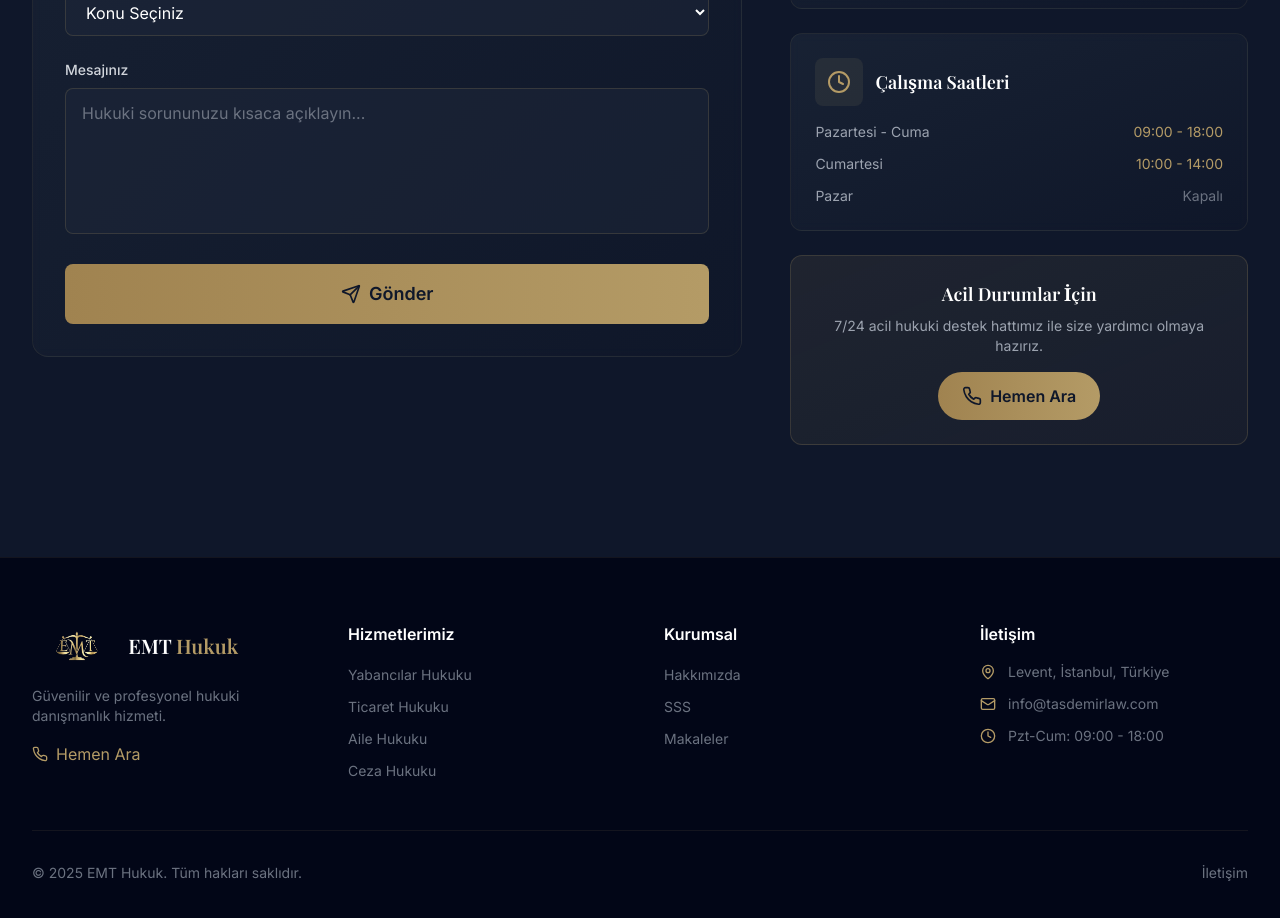
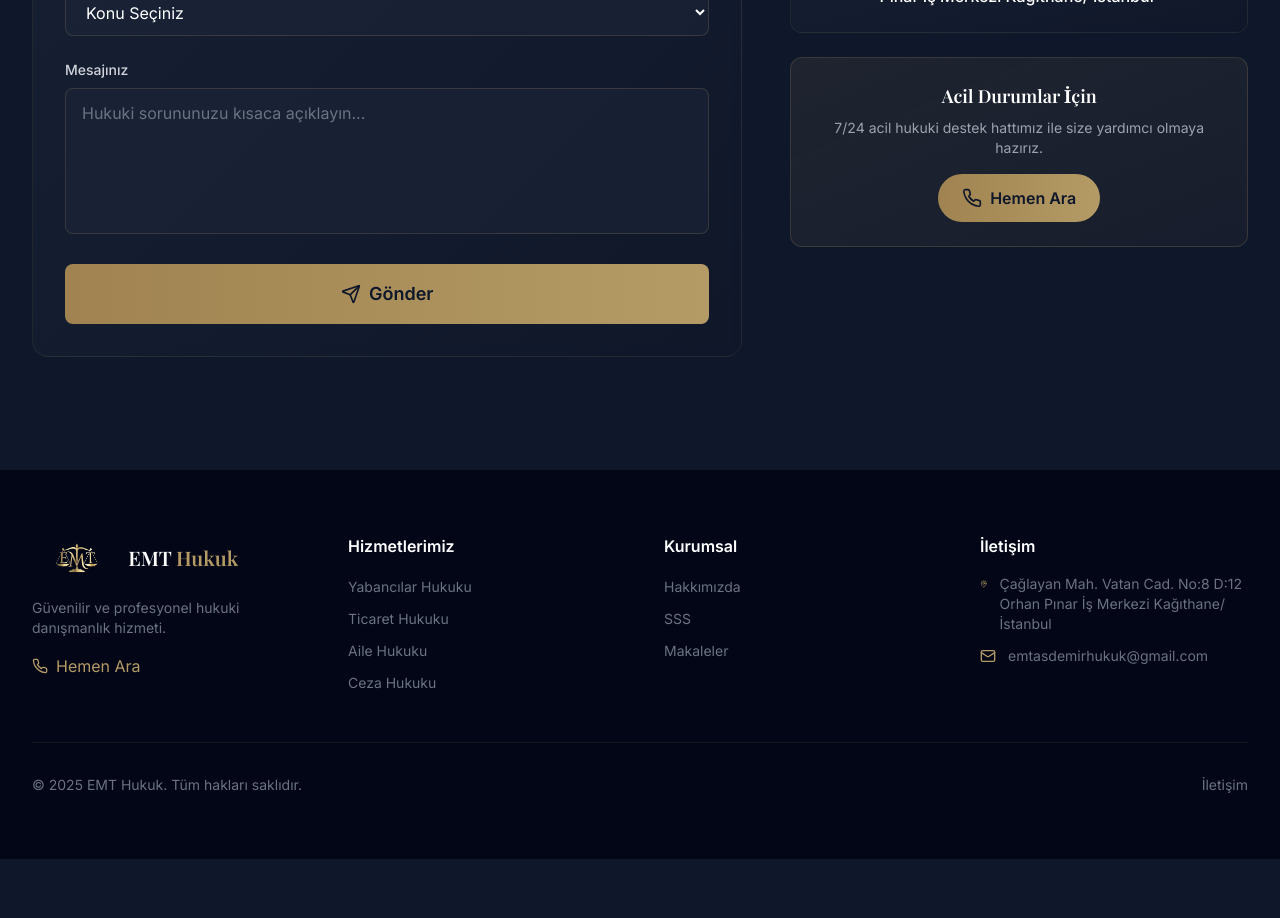
Before and after one commit to BerkayBilgenn/Enes_Mahmut_Ta-demir, a React (Vite) app: page /iletisim in a window 1280 px wide. Shown: the part 940-1858 px from the top of the page. After the commit the page ends 1799 px from the top, so only its background shows below. Built offline with nearby package versions, Linux system fonts and the light colour scheme.

Commit message:
Ofis bilgileri güncellendi: adres, telefon ve e-posta değiştirildi, çalışma saatleri kaldırıldı

```diff
--- a/src/App.jsx
+++ b/src/App.jsx
@@ -149,7 +149,7 @@ function Header() {
 
           <div className="hidden md:block">
             <motion.a
-              href="tel:+902121234567"
+              href="tel:+905388539944"
               className="inline-flex items-center gap-2 bg-gradient-to-r from-gold-600 to-gold px-6 py-2.5 rounded-full text-navy font-semibold text-sm hover:shadow-lg hover:shadow-gold/30 transition-all"
               whileHover={{ scale: 1.05 }}
               whileTap={{ scale: 0.95 }}
@@ -191,7 +191,7 @@ function Header() {
                   </Link>
                 ))}
                 <a
-                  href="tel:+902121234567"
+                  href="tel:+905388539944"
                   className="inline-flex items-center justify-center gap-2 bg-gold px-6 py-3 rounded-full text-navy font-semibold mt-2"
                 >
                   <Phone className="w-4 h-4" />
@@ -258,7 +258,7 @@ function Hero() {
           <motion.div variants={fadeInUp} className="flex flex-col sm:flex-row gap-4 justify-center items-center pt-4">
             {/* Primary CTA - Phone */}
             <motion.a
-              href="tel:+902121234567"
+              href="tel:+905388539944"
               className="group inline-flex items-center gap-3 bg-gradient-to-r from-gold-600 to-gold px-8 py-5 rounded-full text-navy font-bold text-lg shadow-2xl shadow-gold/30 hover:shadow-gold/50 transition-all"
               whileHover={{ scale: 1.05 }}
               whileTap={{ scale: 0.95 }}
@@ -513,7 +513,7 @@ function CTASection() {
             </motion.div>
 
             <motion.a
-              href="tel:+902121234567"
+              href="tel:+905388539944"
               className="inline-flex items-center gap-2 border border-gold/50 text-gold px-8 py-4 rounded-full font-semibold hover:bg-gold/10 transition-all"
               whileHover={{ scale: 1.05 }}
               whileTap={{ scale: 0.95 }}
@@ -565,7 +565,7 @@ function Footer() {
               Güvenilir ve profesyonel hukuki danışmanlık hizmeti.
             </p>
             <motion.a
-              href="tel:+902121234567"
+              href="tel:+905388539944"
               className="inline-flex items-center gap-2 text-gold hover:text-gold-400 transition-colors"
               whileHover={{ x: 5 }}
             >
@@ -608,16 +608,13 @@ function Footer() {
             <ul className="space-y-3">
               <li className="flex items-start gap-3">
                 <MapPin className="w-4 h-4 text-gold mt-0.5" />
-                <span className="text-gray-500 text-sm">Levent, İstanbul, Türkiye</span>
+                <span className="text-gray-500 text-sm">Çağlayan Mah. Vatan Cad. No:8 D:12 Orhan Pınar İş Merkezi Kağıthane/ İstanbul</span>
               </li>
               <li className="flex items-start gap-3">
                 <Mail className="w-4 h-4 text-gold mt-0.5" />
-                <span className="text-gray-500 text-sm">info@tasdemirlaw.com</span>
+                <span className="text-gray-500 text-sm">emtasdemirhukuk@gmail.com</span>
               </li>
-              <li className="flex items-start gap-3">
-                <Clock className="w-4 h-4 text-gold mt-0.5" />
-                <span className="text-gray-500 text-sm">Pzt-Cum: 09:00 - 18:00</span>
-              </li>
+
             </ul>
           </div>
         </div>
--- a/src/components/CTABanner.jsx
+++ b/src/components/CTABanner.jsx
@@ -6,7 +6,7 @@ export default function CTABanner({
   title = "Hukuki Danışmanlık İçin Bizimle İletişime Geçin",
   subtitle = "Uzman kadromuz ile her türlü hukuki sorununuzda yanınızdayız.",
   primaryButton = { text: "İletişime Geç", href: "/iletisim" },
-  secondaryButton = { text: "Hemen Ara", href: "tel:+902121234567" },
+  secondaryButton = { text: "Hemen Ara", href: "tel:+905388539944" },
   variant = "default" // default, compact
 }) {
   return (
--- a/src/components/ExitPopup.jsx
+++ b/src/components/ExitPopup.jsx
@@ -233,7 +233,7 @@ function ExitPopup() {
                     <Phone className="w-4 h-4" />
                     Hemen Ara
                   </a>
-                  <a href="mailto:info@tasdemirlaw.com" className="flex items-center gap-2 text-gray-400 hover:text-gold transition-colors">
+                  <a href="mailto:emtasdemirhukuk@gmail.com" className="flex items-center gap-2 text-gray-400 hover:text-gold transition-colors">
                     <Mail className="w-4 h-4" />
                     E-posta Gönder
                   </a>
--- a/src/components/LoadingSpinner.jsx
+++ b/src/components/LoadingSpinner.jsx
@@ -49,7 +49,7 @@ function LoadingSpinner() {
           className="text-center"
         >
           <h2 className="font-serif text-xl text-white mb-2">
-            Taşdemir <span className="text-gold">Hukuk</span>
+            EMT <span className="text-gold">Hukuk</span>
           </h2>
           <div className="flex items-center gap-2 text-gray-400">
             <span>Yükleniyor</span>
--- a/src/components/LocalBusinessSchema.jsx
+++ b/src/components/LocalBusinessSchema.jsx
@@ -12,14 +12,14 @@ function LocalBusinessSchema() {
     "image": "https://tasdemirlaw.com/logo.png",
     "url": "https://tasdemirlaw.com",
     "telephone": "+905388539944",
-    "email": "info@tasdemirlaw.com",
+    "email": "emtasdemirhukuk@gmail.com",
     "priceRange": "$$",
     "address": {
       "@type": "PostalAddress",
-      "streetAddress": "İstanbul",
-      "addressLocality": "İstanbul",
+      "streetAddress": "Çağlayan Mah. Vatan Cad. No:8 D:12 Orhan Pınar İş Merkezi",
+      "addressLocality": "Kağıthane",
       "addressRegion": "İstanbul",
-      "postalCode": "34000",
+      "postalCode": "34410",
       "addressCountry": "TR"
     },
     "geo": {
@@ -27,20 +27,7 @@ function LocalBusinessSchema() {
       "latitude": 41.0082,
       "longitude": 28.9784
     },
-    "openingHoursSpecification": [
-      {
-        "@type": "OpeningHoursSpecification",
-        "dayOfWeek": ["Monday", "Tuesday", "Wednesday", "Thursday", "Friday"],
-        "opens": "09:00",
-        "closes": "18:00"
-      },
-      {
-        "@type": "OpeningHoursSpecification",
-        "dayOfWeek": "Saturday",
-        "opens": "10:00",
-        "closes": "14:00"
-      }
-    ],
+
     "sameAs": [
       "https://www.facebook.com/tasdemirlaw",
       "https://www.linkedin.com/company/tasdemirlaw",
--- a/src/components/SEO.jsx
+++ b/src/components/SEO.jsx
@@ -33,7 +33,7 @@ function SEO({
     "description": description,
     "url": fullUrl,
     "telephone": "+905388539944",
-    "email": "info@tasdemirlaw.com",
+    "email": "emtasdemirhukuk@gmail.com",
     "address": {
       "@type": "PostalAddress",
       "addressLocality": "İstanbul",
--- a/src/components/ServiceDetail.jsx
+++ b/src/components/ServiceDetail.jsx
@@ -424,7 +424,7 @@ function ServiceDetail() {
                       </a>
 
                       <a
-                        href="mailto:info@tasdemirlaw.com"
+                        href="mailto:emtasdemirhukuk@gmail.com"
                         className="flex items-center gap-4 p-4 bg-white/5 border border-white/10 rounded-xl hover:border-gold/30 hover:bg-white/10 transition-all group"
                       >
                         <div className="w-12 h-12 bg-gold/20 rounded-xl flex items-center justify-center group-hover:bg-gold/30 transition-colors">
@@ -432,7 +432,7 @@ function ServiceDetail() {
                         </div>
                         <div>
                           <p className="text-xs text-gray-400 mb-1">E-posta</p>
-                          <p className="text-white font-medium">info@tasdemirlaw.com</p>
+                          <p className="text-white font-medium">emtasdemirhukuk@gmail.com</p>
                         </div>
                       </a>
                     </div>
--- a/src/pages/ContactPage.jsx
+++ b/src/pages/ContactPage.jsx
@@ -21,15 +21,9 @@ const staggerContainer = {
 };
 
 const contactInfo = [
-  { icon: Phone, label: 'Telefon', value: '-------------', href: '#' },
-  { icon: Mail, label: 'E-posta', value: 'info@tasdemirlaw.com', href: 'mailto:info@tasdemirlaw.com' },
-  { icon: MapPin, label: 'Adres', value: 'Levent, İstanbul, Türkiye', href: '#' }
-];
-
-const workingHours = [
-  { day: 'Pazartesi - Cuma', hours: '09:00 - 18:00' },
-  { day: 'Cumartesi', hours: '10:00 - 14:00' },
-  { day: 'Pazar', hours: 'Kapalı' }
+  { icon: Phone, label: 'Telefon', value: '+90 538 853 99 44', href: 'tel:+905388539944' },
+  { icon: Mail, label: 'E-posta', value: 'emtasdemirhukuk@gmail.com', href: 'mailto:emtasdemirhukuk@gmail.com' },
+  { icon: MapPin, label: 'Adres', value: 'Çağlayan Mah. Vatan Cad. No:8 D:12 Orhan Pınar İş Merkezi Kağıthane/ İstanbul', href: '#' }
 ];
 
 export default function ContactPage() {
@@ -265,28 +259,6 @@ export default function ContactPage() {
                 );
               })}
 
-              {/* Working Hours */}
-              <motion.div
-                variants={fadeInUp}
-                className="bg-gradient-to-br from-navy-800/60 to-navy-900/60 backdrop-blur-sm border border-gold/10 rounded-xl p-6"
-              >
-                <div className="flex items-center gap-3 mb-4">
-                  <div className="w-12 h-12 bg-gold/10 rounded-lg flex items-center justify-center">
-                    <Clock className="w-6 h-6 text-gold" />
-                  </div>
-                  <h4 className="text-lg font-serif font-semibold text-white">Çalışma Saatleri</h4>
-                </div>
-                <div className="space-y-3">
-                  {workingHours.map((item) => (
-                    <div key={item.day} className="flex justify-between text-sm">
-                      <span className="text-gray-400">{item.day}</span>
-                      <span className={item.hours === 'Kapalı' ? 'text-gray-500' : 'text-gold'}>
-                        {item.hours}
-                      </span>
-                    </div>
-                  ))}
-                </div>
-              </motion.div>
 
               {/* Quick Call CTA */}
               <motion.div
```
